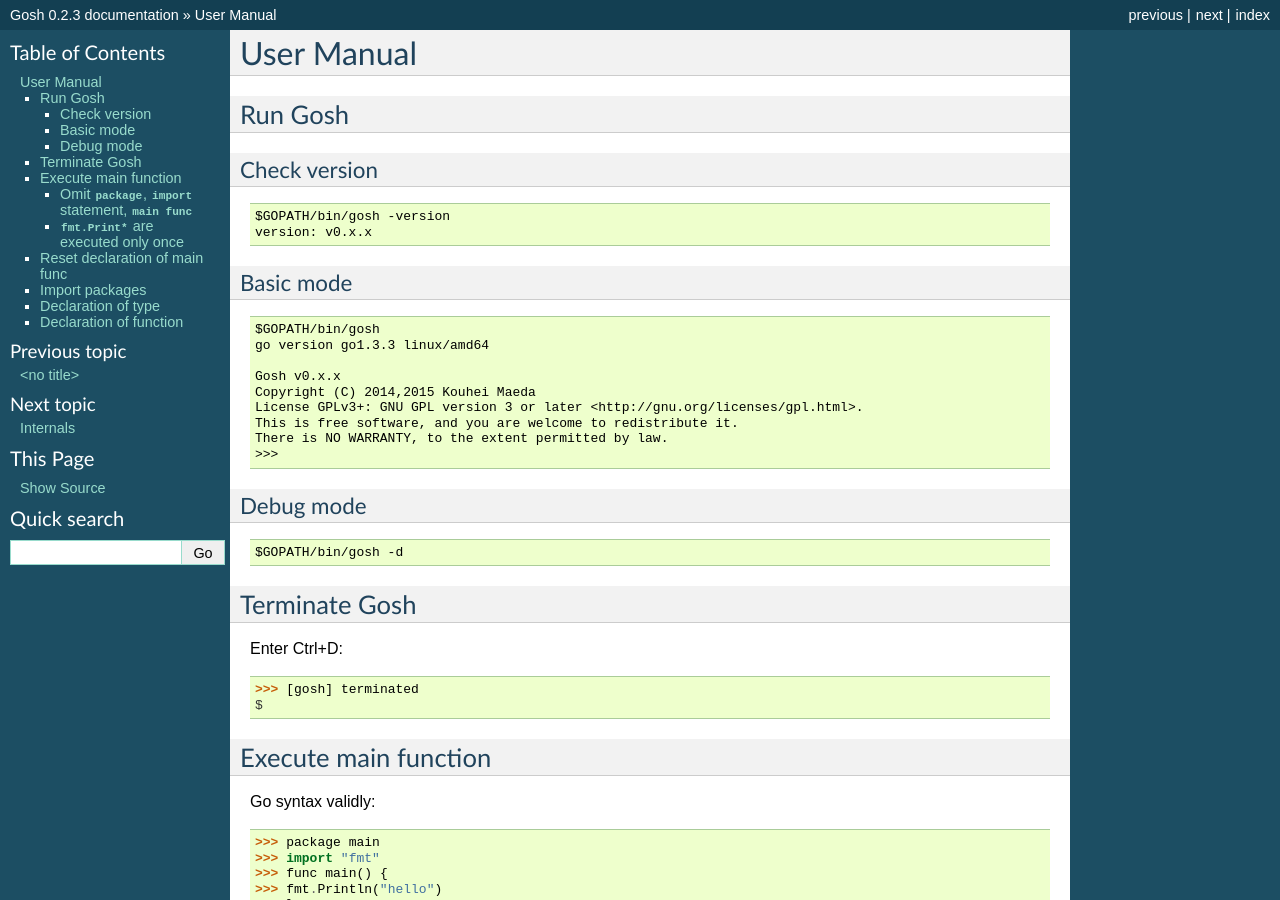
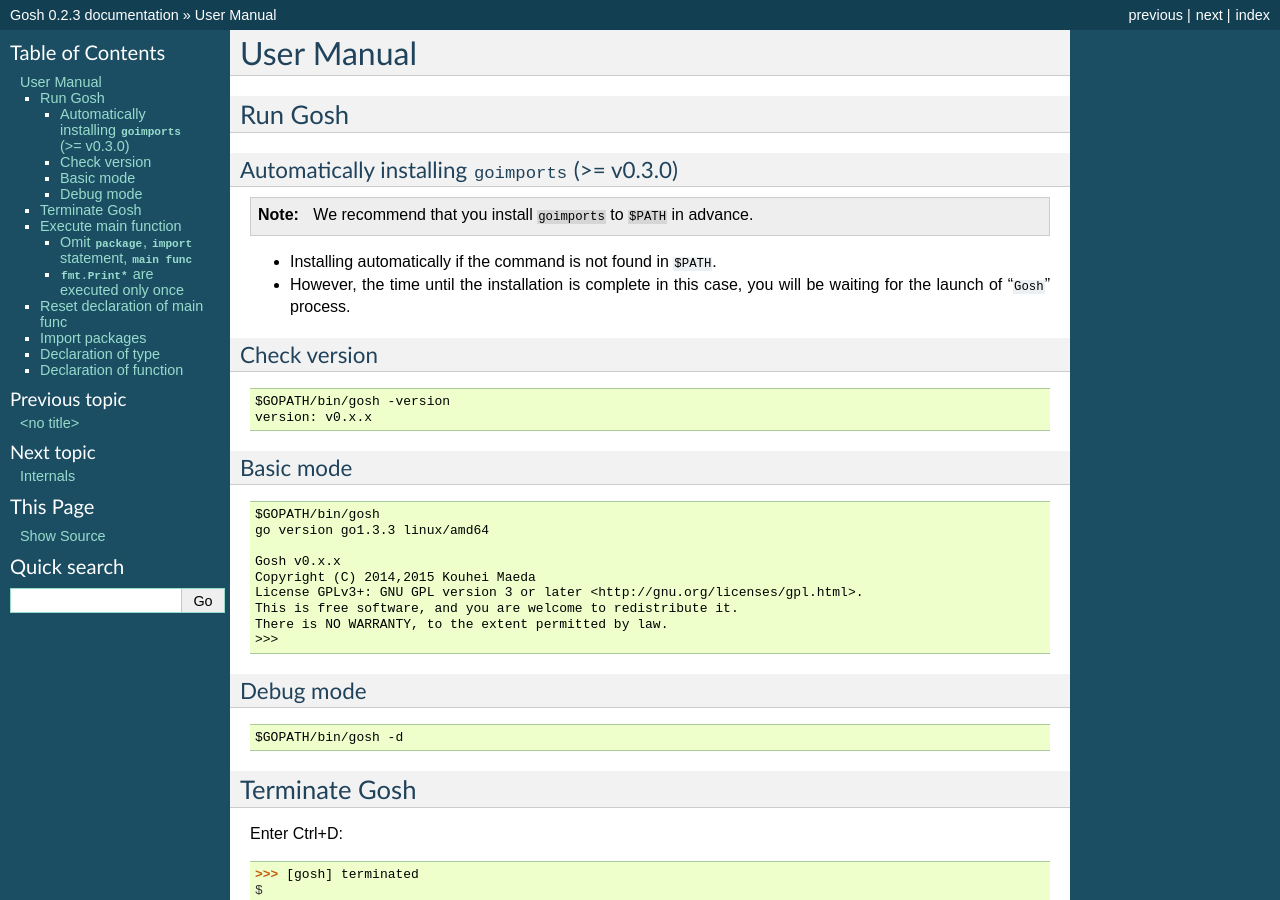
Before and after one commit to mkouhei/gosh, a Sphinx documentation site: the page built from docs/source/usermanual.rst, in a window 1280 px wide and 900 px high. Built offline with Sphinx 7.4.7, drawn with Linux system fonts in a browser that asks for light colours.

Commit message:
Updated documentation.
Signed-off-by: Kouhei Maeda <mkouhei@palmtb.net>

```diff
--- a/docs/source/HISTORY.rst
+++ b/docs/source/HISTORY.rst
@@ -4,8 +4,9 @@ History
 0.3.0 (not-release)
 ~~~~~~~~~~~~~~~~~~~
 
-* Re-declaration of type
+* Re-declaration of type.
 * Added user documentation.
+* Automatically installing ``goimports``.
 
 0.2.3 (2015-01-18)
 ~~~~~~~~~~~~~~~~~~
--- a/docs/source/usermanual.rst
+++ b/docs/source/usermanual.rst
@@ -4,6 +4,17 @@
 
 Run Gosh
 ========
+
+Automatically installing ``goimports`` (>= v0.3.0)
+--------------------------------------------------
+
+.. note::
+
+   We recommend that you install ``goimports`` to ``$PATH`` in advance.
+
+* Installing automatically if the command is not found in ``$PATH``.
+* However, the time until the installation is complete in this case,
+  you will be waiting for the launch of "``Gosh``" process.
 
 Check version
 ---------------
```
Also changed, not shown: README.rst (+16 -8 lines).
